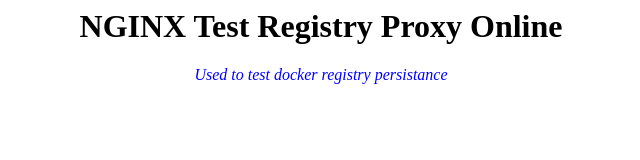
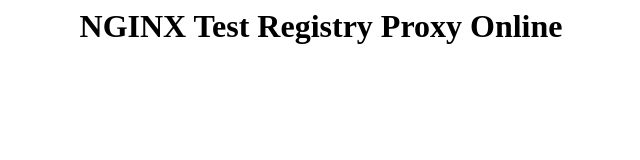
Before and after one commit to ssgeejr/nginx-registry, a plain HTML site: page index.html in a window 1280 px wide. Shown: the whole page, without its empty margins (319-959 px from the left). Drawn offline with Linux system fonts and the light colour scheme.

Commit message:
pushing back local changes

```diff
--- a/index.html
+++ b/index.html
@@ -4,8 +4,5 @@
 </head>
 
 <html>
-<center><h1>NGINX Test Registry Proxy Online</h1>
-<i><font color="blue">Used to test docker registry persistance</font></i>
-</center>
-
+<center><h1>NGINX Test Registry Proxy Online</h1></center>
 </html>
```
